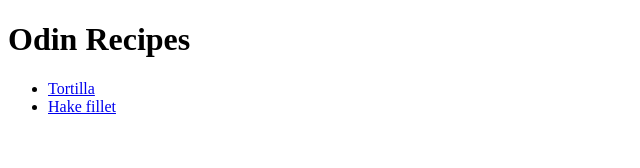
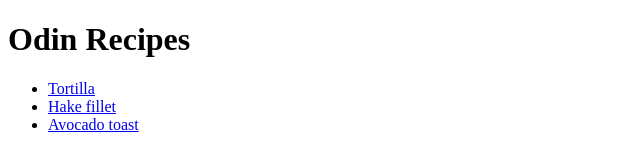
Before and after one commit to pedrolopez-e/odin-recipes, a plain HTML site: page index.html in a window 1280 px wide. Shown: the whole page, without its empty margins (0-640 px from the left). Drawn offline with Linux system fonts and the light colour scheme.

Commit message:
Create link to the new avocado toast recipe

```diff
--- a/index.html
+++ b/index.html
@@ -12,6 +12,7 @@
     <ul>
         <li><a href="recipes/tortilla.html">Tortilla</a></li>
         <li><a href="recipes/hake-fillet.html">Hake fillet</a></li>
+        <li><a href="recipes/avocado-toast.html">Avocado toast</a></li>
     </ul>
 
 </body>
```
